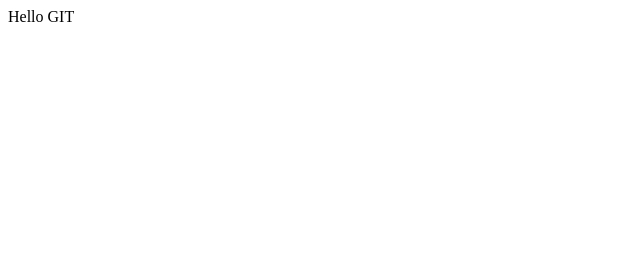
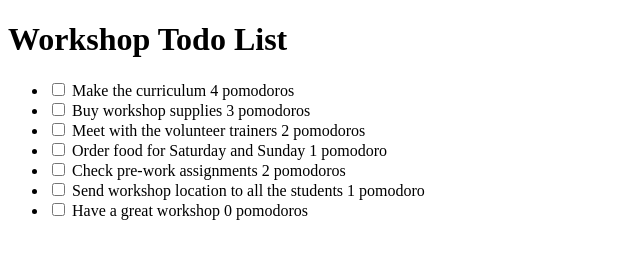
Before and after one commit to wstarzyk/todo_app_front_end, a plain HTML site: page index.html in a window 1280 px wide. Shown: the whole page, without its empty margins (0-640 px from the left). Drawn offline with Linux system fonts and the light colour scheme.

Commit message:
Tag all content

```diff
--- a/index.html
+++ b/index.html
@@ -1,9 +1,39 @@
 <!DOCTYPE html>
 <html>
-    <head>
-        <title> Hello GIT</title>
-    </head>
-    <body>
-Hello GIT
-    </body>
+  <head>
+    <title>Todo List Application</title>
+  </head>
+  <body>
+    <h1>Workshop Todo List</h1>
+    <ul>
+      <li>
+        <input type="checkbox">
+        Make the curriculum 4 pomodoros
+      </li>
+      <li>
+        <input type="checkbox">
+        Buy workshop supplies 3 pomodoros
+      </li>
+      <li>
+        <input type="checkbox">
+        Meet with the volunteer trainers 2 pomodoros
+      </li>
+      <li>
+        <input type="checkbox">
+        Order food for Saturday and Sunday 1 pomodoro
+      </li>
+      <li>
+        <input type="checkbox">
+        Check pre-work assignments 2 pomodoros
+      </li>
+      <li>
+        <input type="checkbox">
+        Send workshop location to all the students 1 pomodoro
+      </li>
+      <li>
+        <input type="checkbox">
+        Have a great workshop 0 pomodoros
+      </li>
+    </ul>
+  </body>
 </html>
```
